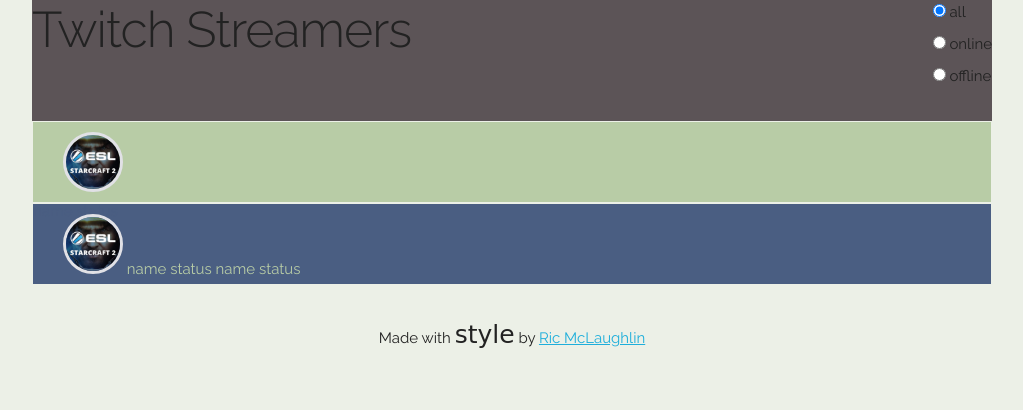
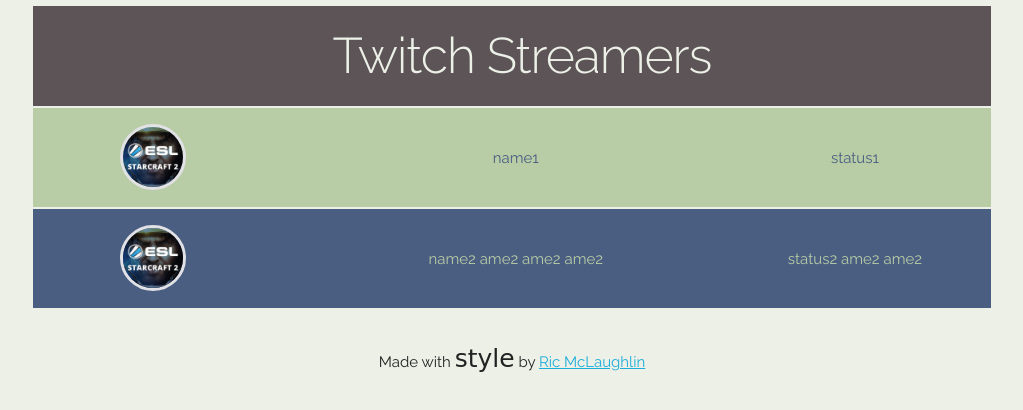
Before and after one commit to ricmclaughlin/fcc_twitchtv, a plain HTML site: page index.html in a window 1280 px wide. Shown: the whole page, without its empty margins (128-1151 px from the left). Drawn offline with nearby package versions, Linux system fonts and the light colour scheme; a web font is replaced by a local one.

Commit message:
complete base styling

```diff
--- a/css/style.css
+++ b/css/style.css
@@ -5,34 +5,52 @@ body {
 #header {
   background-color: #5C5457;
   box-sizing: border-box;
+  border: 1px solid #ECF0E7;
+  margin-top: 5px;
+  min-height: 80px;
 }
 
 #title {
-  display: inline-block;
-  float: left;
-}
-
-#toggle {
-  display: inline-block;
-  float: right;
+  color: #ECF0E7;
+  margin-left: 20px;
+  margin-top: 20px;
+  text-align: center;
 }
 
 article {
-  height: 80px;
+  min-height: 80px;
   border: 1px solid #ECF0E7;
   background-color: #B8CCA6;
   color: #4A5E82;
+  line-height: 20px;
 }
 
-article>img {
-  max-width: 60px;
-  max-height: 60px;
+.image>img {
+  width: 60px;
+  height: 60px;
   border-radius: 50%;
   border: 3px solid #e1e1e6;
-  margin-top: 10px;
-  margin-left: 30px;
-  box-sizing: border-box;
+  display: inline-block;
+  margin-top: 16px;
+  margin-bottom: 12px;*/
 }
+
+article>.image, article>.name, article>.status{
+  display: inline-block;
+  vertical-align: middle;
+
+  text-align: center;
+}
+article>.image{
+  width: 25%;
+}
+article>.name{
+  width: 50%;
+}
+article>.status{
+  width: 20%;
+}
+
 
 .stylish {
   font-family: 'Qwigley', cursive;
--- a/index.html
+++ b/index.html
@@ -11,8 +11,6 @@
   <link href='http://fonts.googleapis.com/css?family=Qwigley' rel='stylesheet' type='text/css'>
   <link rel="stylesheet" href="css/normalize.css">
   <link rel="stylesheet" href="css/skeleton.css">
-
-
   <link rel="stylesheet" href="css/style.css">
   <script src="js/script.js" charset="utf-8"></script>
   <link rel="icon" type="image/png" href="images/favicon.png">
@@ -21,34 +19,28 @@
 <body>
 
   <div class="container">
-    <div class="row">
-      <div id="header" class="twelve columns">
-        <header>
+    <div class="row" id="header">
+      <div class="twelve columns">
         <div id="title">
           <h1>Twitch Streamers</h1>
         </div>
-          <div id="toggle">
-            <form action="">
-              <input type="radio" name="whichStreamers" value="all" checked> all<br>
-              <input type="radio" name="whichStreamers" value="online"> online<br>
-              <input type="radio" name="whichStreamers" value="offline"> offline
-            </form>
-          </div>
-        </header>
 
       </div>
+
     </div>
     <div class="row">
       <div class="twelve columns">
-        <section>
         <article>
-            <img src="images/test.jpeg" alt="">
-            <div class="name"></div>name status
+          <div class="image"><img src="images/test.jpeg" alt=""></div>
+
+          <div class="name">name1 </div>
+          <div class="status">status1 </div>
         </article>
         <article class="inactive">
-            <img src="images/test.jpeg" alt=""> name status name status
+          <div class="image"><img src="images/test.jpeg" alt=""></div>
+          <div class="name">name2 ame2 ame2 ame2 </div>
+          <div class="status">status2 ame2 ame2 </div>
         </article>
-        </section>
       </div>
     </div>
 
```
Lines whose indentation alone changed are shown as unchanged.
